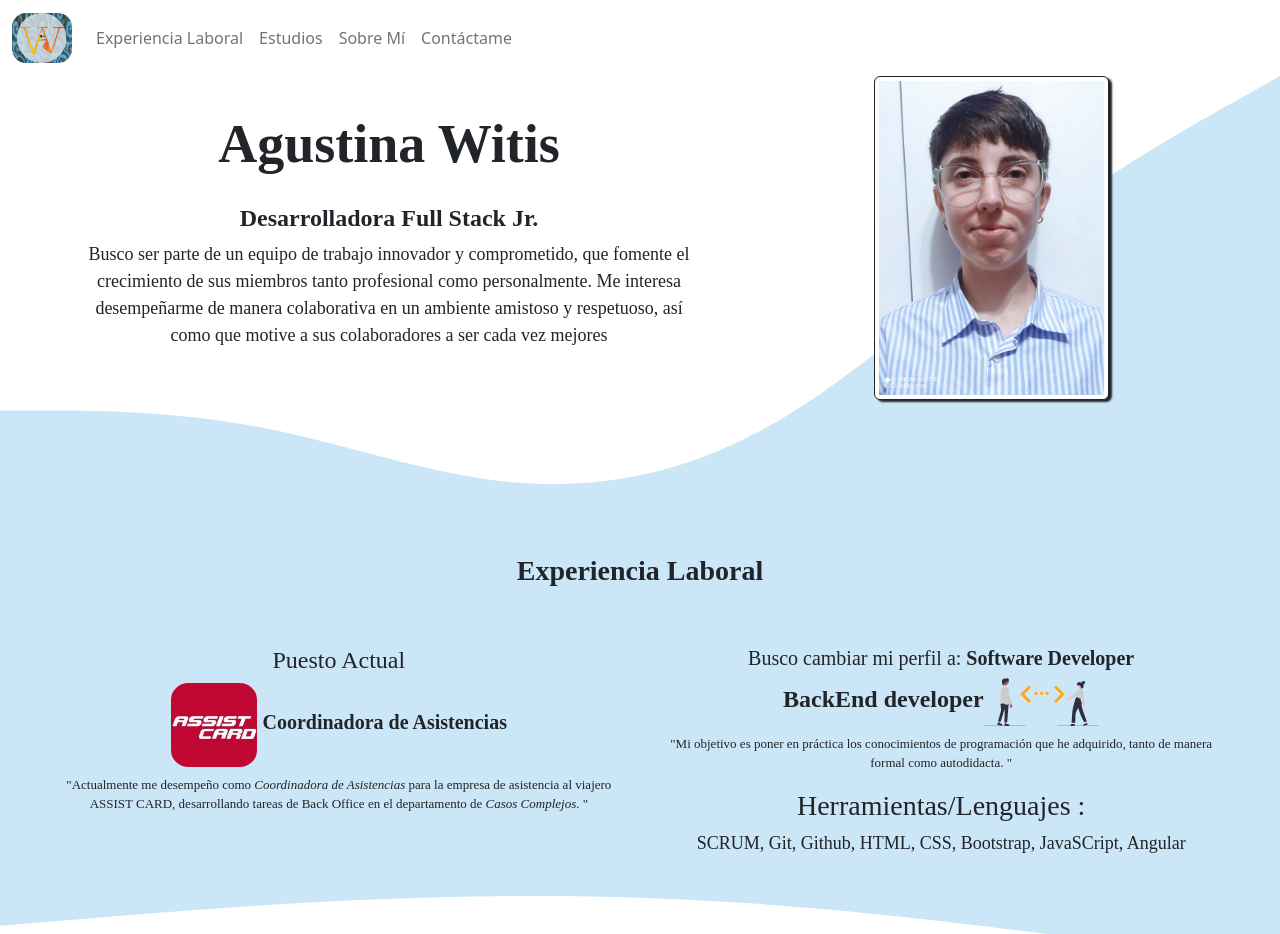
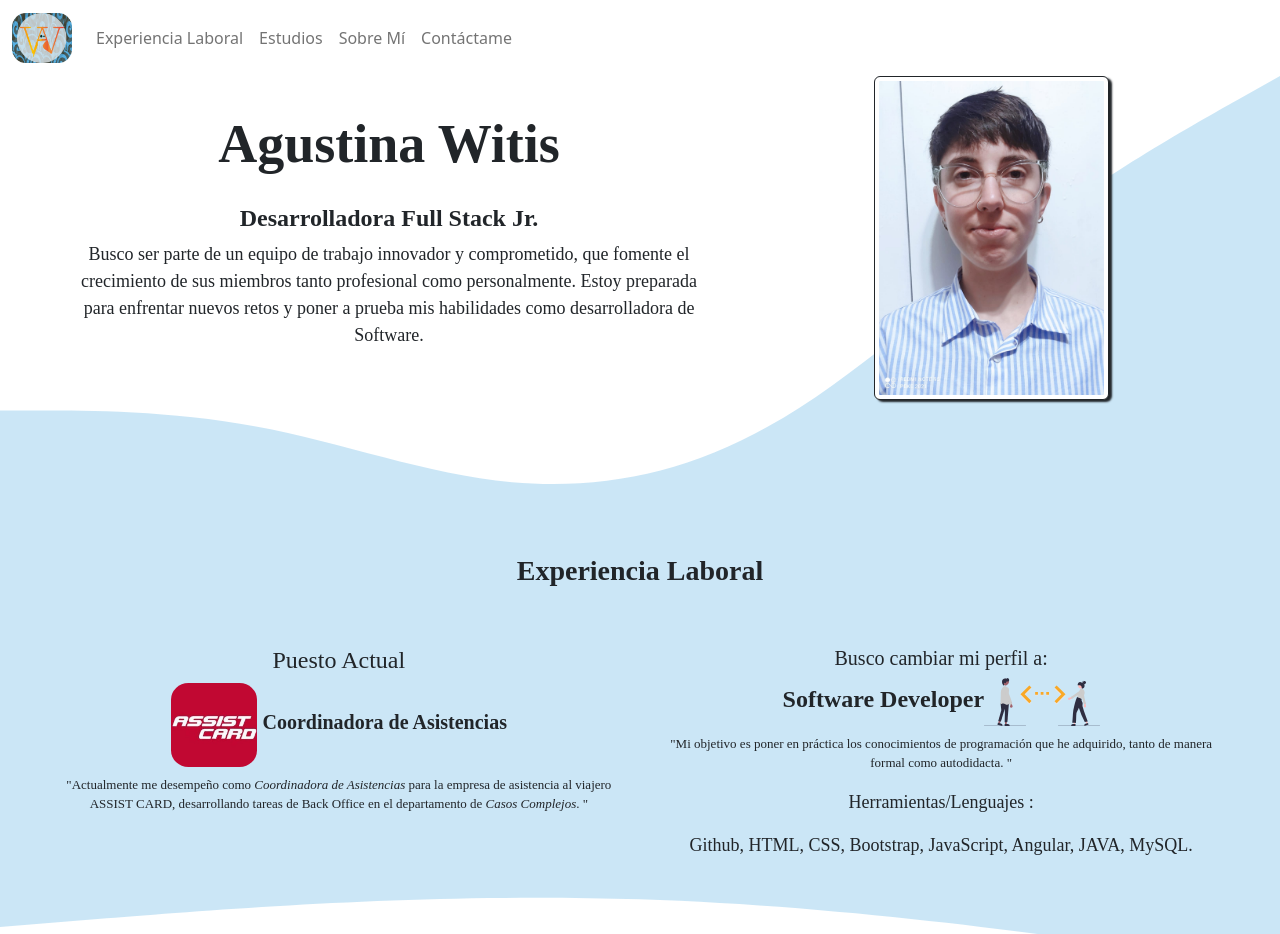
Before and after one commit to AgusFW/MaquetaPortfolio, a plain HTML site: page index.html in a window 1280 px wide. Shown: the top 934 px of the page. Drawn offline with nearby package versions, Linux system fonts and the light colour scheme; a web font is replaced by a local one.

Commit message:
última actualizacion

```diff
--- a/css/style.css
+++ b/css/style.css
@@ -7,9 +7,6 @@
     padding-bottom: 3%;
 }
 #titulo:hover{
-    color: #f2991db3;
-}
-#subtitulo:hover{
     color: #f2991db3;
 }
 #presentacion{
--- a/index.html
+++ b/index.html
@@ -51,9 +51,7 @@
     <div class="col-md-7" id="presentacion_text">
       <h1 id="titulo"><b>Agustina Witis</b></h1>
       <h4 id="subtitulo"><b>Desarrolladora Full Stack Jr.</b></h4>
-      <p>Busco ser parte de un equipo de trabajo innovador y comprometido, que fomente el crecimiento de sus miembros
-        tanto profesional como personalmente. Me interesa desempeñarme de manera colaborativa en un ambiente
-        amistoso y respetuoso, así como que motive a sus colaboradores a ser cada vez mejores</p>
+      <p>Busco ser parte de un equipo de trabajo innovador y comprometido, que fomente el crecimiento de sus miembros tanto profesional como personalmente. Estoy preparada para enfrentar nuevos retos y poner a prueba mis habilidades como desarrolladora de Software.</p>
     </div>
     <figure class="col-md-5">
       <img src="img/fotoperfil.jpeg" class="img-thumbnail col" id="foto" alt="foto fondo">
@@ -72,14 +70,14 @@
         </p>
     </div>
     <div class="col-md-6">
-      <h5>Busco cambiar mi perfil a: <b>Software Developer</b></h5>
-      <h4 class="agrandar"><b>BackEnd developer</b><img src="img/type.svg" alt="Logo Type" class="img-fluid" id="logo__type"></h4>
+      <h5>Busco cambiar mi perfil a:</h5>
+      <h4 class="agrandar"><b>Software Developer</b><img src="img/type.svg" alt="Logo Type" class="img-fluid" id="logo__type"></h4>
       <p class="text">
         "Mi objetivo es poner en práctica los conocimientos de programación que he adquirido,
         tanto de manera formal como autodidacta. "
         </p>
-      <h3>Herramientas/Lenguajes :</h3>
-        <p>SCRUM, Git, Github, HTML, CSS, Bootstrap, JavaSCript, Angular</p>
+      <p>Herramientas/Lenguajes :</p>
+        <p>Github, HTML, CSS, Bootstrap, JavaScript, Angular, JAVA, MySQL.</p>
     </div>
   </section>
   <section class="row text-center" id="est">
```
